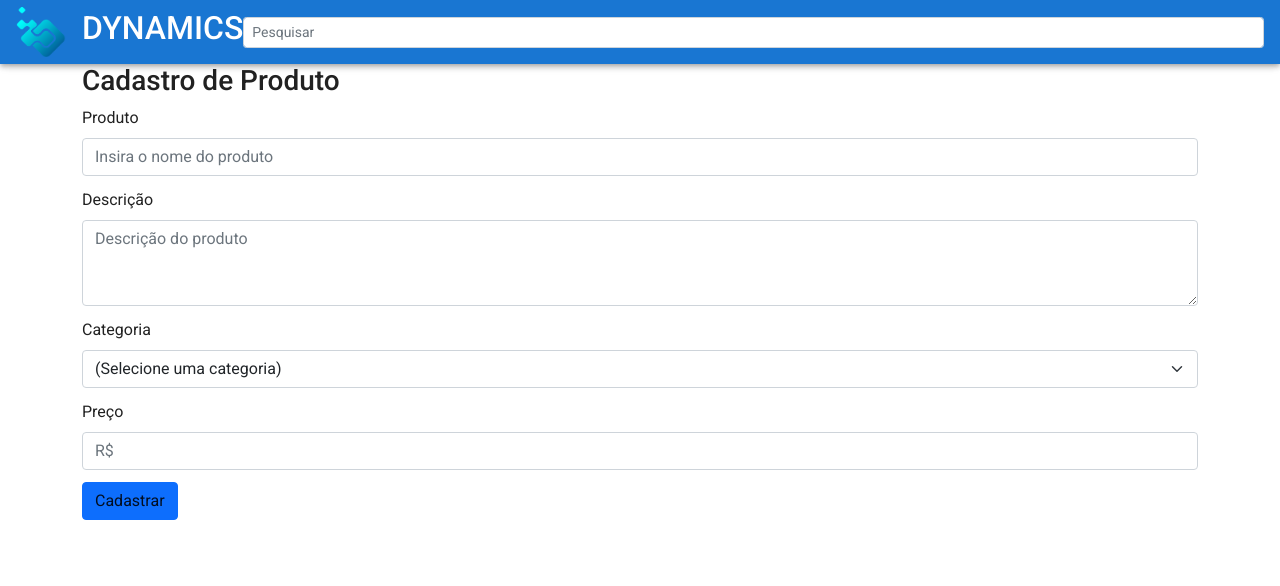
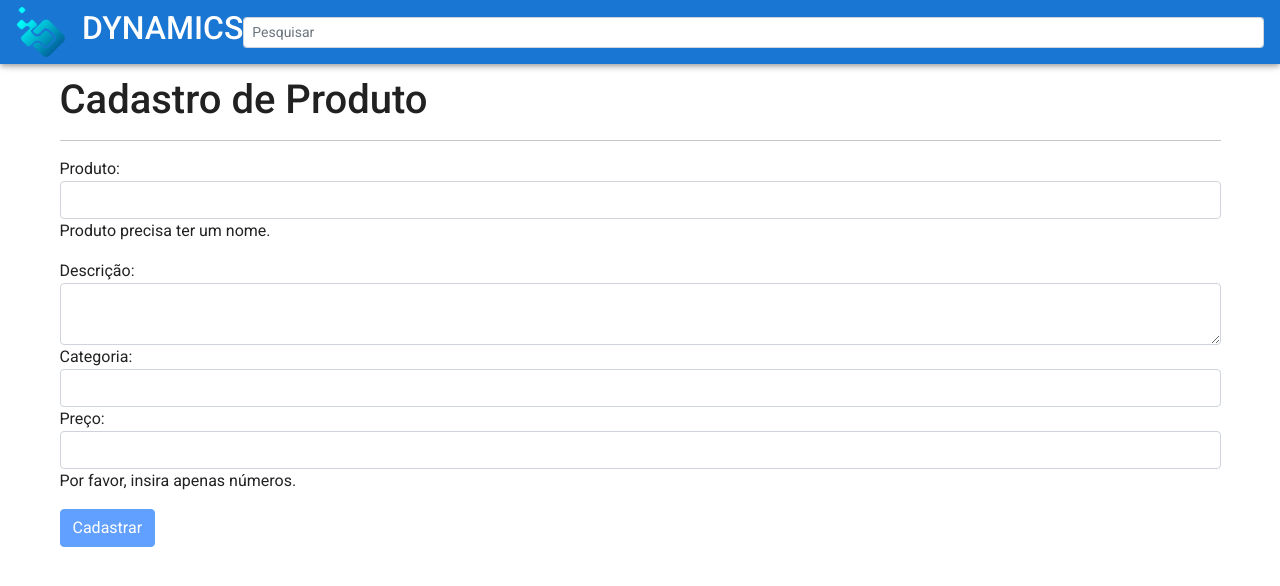
Before and after one commit to TudoDigital/frontend-vuejs, a Vue app: page / in a window 1280 px wide. Shown: the top 586 px of the page. Built offline with nearby package versions, Linux system fonts and the light colour scheme.

Commit message:
Update Tela de Cadastro de Produto

```diff
--- a/public/index.html
+++ b/public/index.html
@@ -1,21 +1,41 @@
 <!DOCTYPE html>
 <html lang="en">
   <head>
-    <meta charset="utf-8">
-    <meta http-equiv="X-UA-Compatible" content="IE=edge">
-    <meta name="viewport" content="width=device-width,initial-scale=1.0">
-    <link rel="icon" href="<%= BASE_URL %>favicon.ico">
+    <!-- Required meta tags -->
+    <meta charset="utf-8" />
+    <meta name="viewport" content="width=device-width, initial-scale=1" />
+
+    <meta http-equiv="X-UA-Compatible" content="IE=edge" />
+    <link rel="icon" href="<%= BASE_URL %>favicon.ico" />
     <title><%= htmlWebpackPlugin.options.title %></title>
-    <link rel="stylesheet" href="https://fonts.googleapis.com/css?family=Roboto:100,300,400,500,700,900">
+    <link
+      rel="stylesheet"
+      href="https://fonts.googleapis.com/css?family=Roboto:100,300,400,500,700,900"
+    />
     <link rel="stylesheet" href="https://cdn.jsdelivr.net/npm/@mdi/font@latest/css/materialdesignicons.min.css">
-    <link href="https://cdn.jsdelivr.net/npm/bootstrap@5.1.3/dist/css/bootstrap.min.css" rel="stylesheet" integrity="sha384-1BmE4kWBq78iYhFldvKuhfTAU6auU8tT94WrHftjDbrCEXSU1oBoqyl2QvZ6jIW3" crossorigin="anonymous">
+
+    <!-- Bootstrap CSS -->
+    <link
+      href="https://cdn.jsdelivr.net/npm/bootstrap@5.1.3/dist/css/bootstrap.min.css"
+      rel="stylesheet"
+      integrity="sha384-1BmE4kWBq78iYhFldvKuhfTAU6auU8tT94WrHftjDbrCEXSU1oBoqyl2QvZ6jIW3"
+      crossorigin="anonymous"
+    />
   </head>
   <body>
     <noscript>
-      <strong>We're sorry but <%= htmlWebpackPlugin.options.title %> doesn't work properly without JavaScript enabled. Please enable it to continue.</strong>
+      <strong
+        >We're sorry but <%= htmlWebpackPlugin.options.title %> doesn't work
+        properly without JavaScript enabled. Please enable it to
+        continue.</strong
+      >
     </noscript>
     <div id="app"></div>
     <!-- built files will be auto injected -->
-    <script src="https://cdn.jsdelivr.net/npm/bootstrap@5.1.3/dist/js/bootstrap.bundle.min.js" integrity="sha384-ka7Sk0Gln4gmtz2MlQnikT1wXgYsOg+OMhuP+IlRH9sENBO0LRn5q+8nbTov4+1p" crossorigin="anonymous"></script>
+    <script
+      src="https://cdn.jsdelivr.net/npm/bootstrap@5.1.3/dist/js/bootstrap.bundle.min.js"
+      integrity="sha384-ka7Sk0Gln4gmtz2MlQnikT1wXgYsOg+OMhuP+IlRH9sENBO0LRn5q+8nbTov4+1p"
+      crossorigin="anonymous"
+    ></script>
   </body>
 </html>
--- a/src/components/CadastroDeProduto.vue
+++ b/src/components/CadastroDeProduto.vue
@@ -1,52 +1,67 @@
 <template>
-  <div class="container-md">
-    <!-- Content here -->
-    <h3>Cadastro de Produto</h3>
-
-    <form>
-      <div class="mb-3">
-        <label for="produto" class="form-label">Produto</label>
-        <input
-          type="text"
-          class="form-control"
-          id="produto"
-          placeholder="Insira o nome do produto"
-        />
+  <div class="container">
+    <h1>Cadastro de Produto</h1>
+    <hr />
+    <form @submit.prevent="submitForm" autocomplete="off">
+      <div class="form-group">
+        <label for="produto">Produto:</label>
+        <input class="form-control" v-model="produto.nome" id="produto">
+        <p v-if="!nomeEstaValido" class="error-message">Produto precisa ter um nome.</p>
       </div>
-      <div class="mb-3">
-        <label for="descricao" class="form-label">Descrição</label>
-        <textarea
-          class="form-control"
-          id="descricao"
-          rows="3"
-          placeholder="Descrição do produto"
-        ></textarea>
+      <div class="form-group">
+        <label for="descricao">Descrição:</label>
+        <textarea class="form-control" v-model="produto.descricao" id="descricao"></textarea>
       </div>
-      <div class="mb-3">
-        <label for="categoria" class="form-label">Categoria</label>
-        <select class="form-select" aria-label="Categoria de produto">
-          <option selected>(Selecione uma categoria)</option>
-          <option value="1">One</option>
-          <option value="2">Two</option>
-          <option value="3">Three</option>
-        </select>
+      <div class="form-group">
+        <label for="categoria">Categoria:</label>
+        <input class="form-control" v-model="produto.categoria" id="categoria">
       </div>
-      <div class="mb-3">
-        <label for="preco" class="form-label">Preço</label>
-        <input
-          type="number"
-          class="form-control"
-          id="preco"
-          placeholder="R$"
-        />
+      <div class="form-group">
+        <label for="preco">Preço:</label>
+        <input class="form-control" v-model.number="produto.preco" id="preco">
+        <p v-if="!precoEstaValido" class="error-message">Por favor, insira apenas números.</p>
       </div>
-      <div><input class="btn btn-primary" type="submit" value="Cadastrar"></div>
+      <div>
+        <button :disabled="!produtoEstaValido" class="btn btn-primary" type="submit">Cadastrar</button>
+      </div>
     </form>
   </div>
 </template>
 
 <script>
 export default {
-  name: "CadastroDeProduto",
-};
+  data() {
+    return {
+      produto: {
+        nome: '',
+        descricao: '',
+        categoria: '',
+        preco: null
+      }
+    }
+  },
+  methods: {
+    submitForm() {
+      if (this.produtoEstaValido) {
+        console.log("Cadastrado", this.produto)
+      } else {
+        console.log("Não cadastrado", this.produto)
+      }
+    }
+  },
+  computed: {
+    nomeEstaValido() {
+      return !!this.produto.nome
+    },
+    categoriaEstaValida() {
+      return !!this.produto.categoria
+    },
+    precoEstaValido() {
+      return typeof this.produto.preco === 'number'
+    },
+    produtoEstaValido() {
+      return this.nomeEstaValido && this.precoEstaValido && this.categoriaEstaValida
+    }
+  }
+}
 </script>
```
